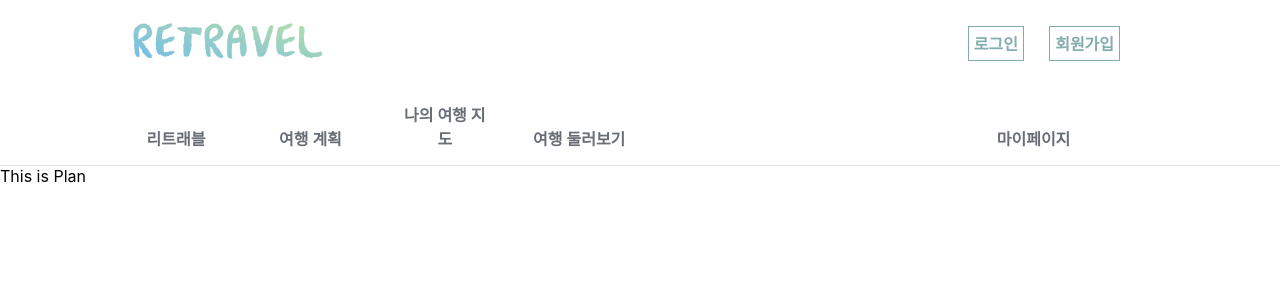
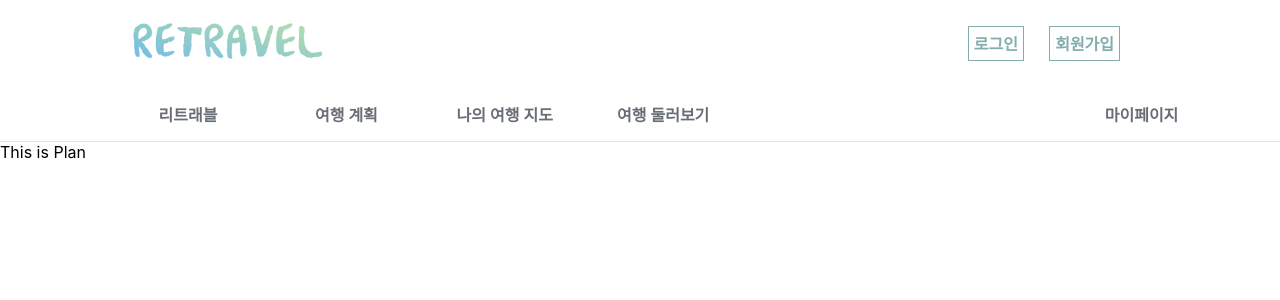
Before and after one commit to hyojaeKwon/cs496_week3, a React (Create React App) app: page /plan in a window 1280 px wide. Shown: the top 300 px of the page. Built offline with nearby package versions, Linux system fonts and the light colour scheme.

Commit message:
Correct position
Signed-off-by: yunz0926 <chldbswl9@gmail.com>

```diff
--- a/src/component/common/navigation.js
+++ b/src/component/common/navigation.js
@@ -11,7 +11,7 @@ const NavBar = styled.div`
     border-bottom: 1px solid #e3e3e3;
 `
 const Nav = styled(Link)`
-    width: 6rem;
+    width: 7.5rem;
     height: 2rem;
     margin-left: 3%;
     text-align: center;
```
